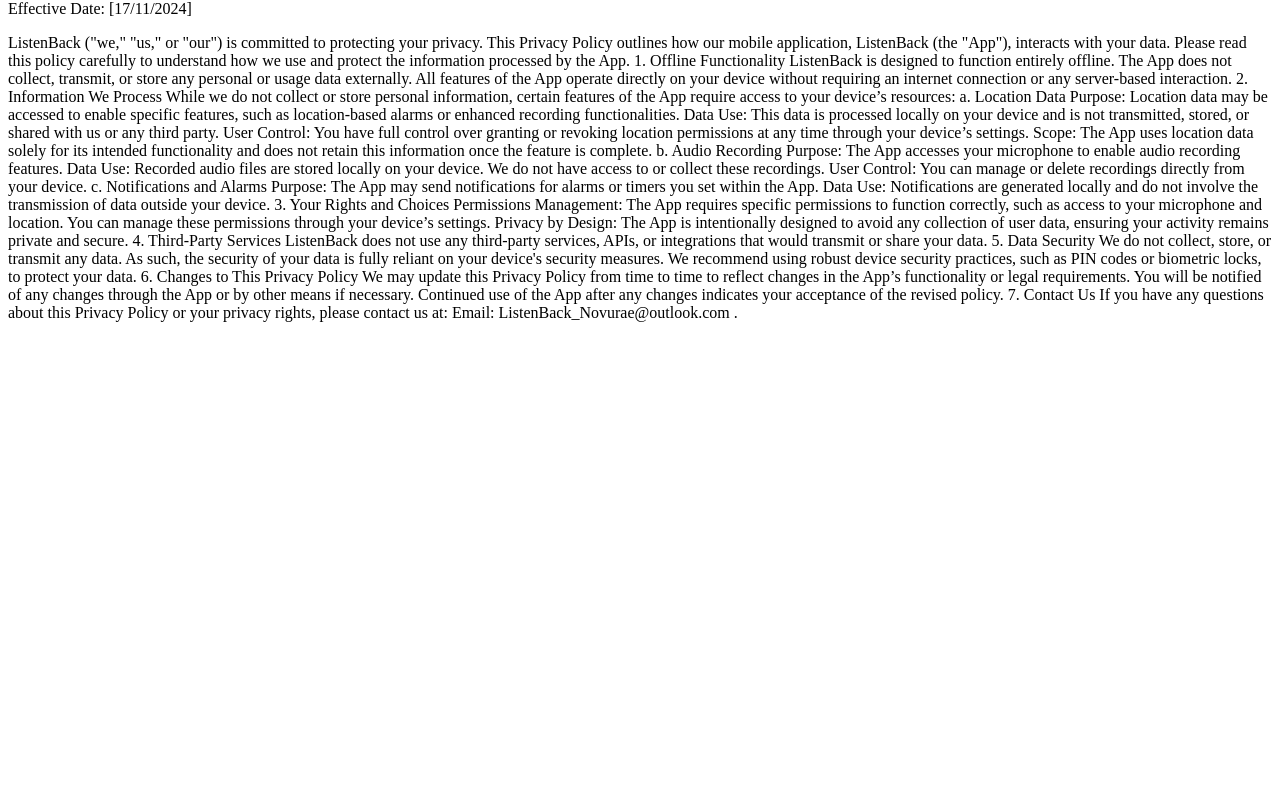
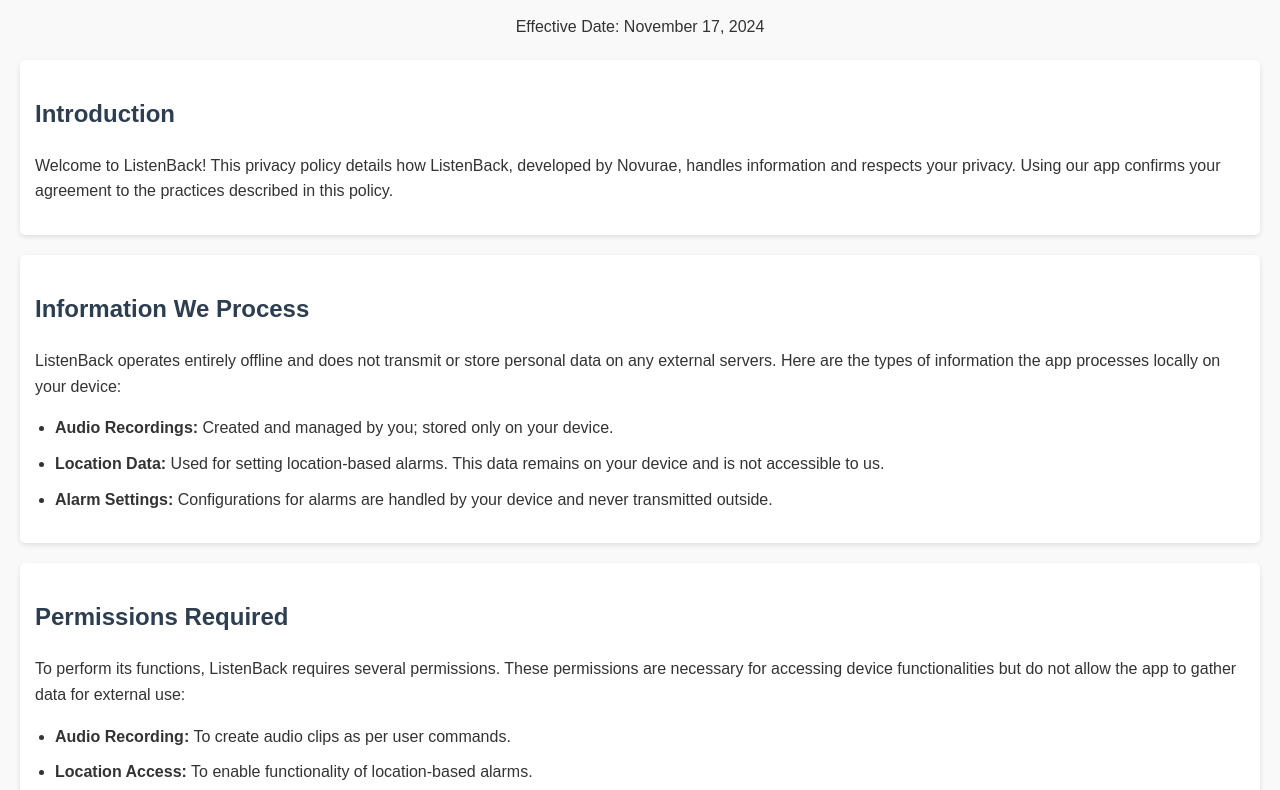
Before and after one commit to sirjackie2002/ListenBack-PrivacyPolicy, a plain HTML site: page index.html in a window 1280 px wide. Shown: the part 80-870 px from the top of the page. Before the commit the page ends 800 px from the top, so only its background shows below. Drawn offline with Linux system fonts and the light colour scheme.

Commit message:
Update index.html

```diff
--- a/index.html
+++ b/index.html
@@ -3,48 +3,96 @@
 <head>
     <meta charset="UTF-8">
     <meta name="viewport" content="width=device-width, initial-scale=1.0">
-    <title>Privacy Policy</title>
+    <title>Privacy Policy - ListenBack</title>
+    <style>
+        body {
+            font-family: Arial, sans-serif;
+            line-height: 1.6;
+            margin: 20px;
+            padding: 0;
+            background-color: #f9f9f9;
+            color: #333;
+        }
+        h1, h2, h3 {
+            color: #2c3e50;
+        }
+        header, footer {
+            text-align: center;
+            margin-bottom: 20px;
+        }
+        section {
+            margin-bottom: 20px;
+            padding: 15px;
+            background: #ffffff;
+            border-radius: 5px;
+            box-shadow: 0 2px 5px rgba(0, 0, 0, 0.1);
+        }
+        footer {
+            font-size: 0.9em;
+            color: #888;
+        }
+        a {
+            color: #3498db;
+            text-decoration: none;
+        }
+        a:hover {
+            text-decoration: underline;
+        }
+        ul {
+            padding-left: 20px;
+        }
+        li {
+            margin-bottom: 10px;
+        }
+    </style>
 </head>
 <body>
+
+<header>
     <h1>Privacy Policy</h1>
- <p>Effective Date: [17/11/2024]</p>
-<p>
-ListenBack ("we," "us," or "our") is committed to protecting your privacy. This Privacy Policy outlines how our mobile application, ListenBack (the "App"), interacts with your data. Please read this policy carefully to understand how we use and protect the information processed by the App.
+    <p>Effective Date: November 17, 2024</p>
+</header>
 
-1. Offline Functionality
-ListenBack is designed to function entirely offline. The App does not collect, transmit, or store any personal or usage data externally. All features of the App operate directly on your device without requiring an internet connection or any server-based interaction.
+<section>
+    <h2>Introduction</h2>
+    <p>Welcome to ListenBack! This privacy policy details how ListenBack, developed by Novurae, handles information and respects your privacy. Using our app confirms your agreement to the practices described in this policy.</p>
+</section>
 
-2. Information We Process
-While we do not collect or store personal information, certain features of the App require access to your device’s resources:
+<section>
+    <h2>Information We Process</h2>
+    <p>ListenBack operates entirely offline and does not transmit or store personal data on any external servers. Here are the types of information the app processes locally on your device:</p>
+    <ul>
+        <li><strong>Audio Recordings:</strong> Created and managed by you; stored only on your device.</li>
+        <li><strong>Location Data:</strong> Used for setting location-based alarms. This data remains on your device and is not accessible to us.</li>
+        <li><strong>Alarm Settings:</strong> Configurations for alarms are handled by your device and never transmitted outside.</li>
+    </ul>
+</section>
 
-a. Location Data
-Purpose: Location data may be accessed to enable specific features, such as location-based alarms or enhanced recording functionalities.
-Data Use: This data is processed locally on your device and is not transmitted, stored, or shared with us or any third party.
-User Control: You have full control over granting or revoking location permissions at any time through your device’s settings.
-Scope: The App uses location data solely for its intended functionality and does not retain this information once the feature is complete.
-b. Audio Recording
-Purpose: The App accesses your microphone to enable audio recording features.
-Data Use: Recorded audio files are stored locally on your device. We do not have access to or collect these recordings.
-User Control: You can manage or delete recordings directly from your device.
-c. Notifications and Alarms
-Purpose: The App may send notifications for alarms or timers you set within the App.
-Data Use: Notifications are generated locally and do not involve the transmission of data outside your device.
-3. Your Rights and Choices
-Permissions Management: The App requires specific permissions to function correctly, such as access to your microphone and location. You can manage these permissions through your device’s settings.
-Privacy by Design: The App is intentionally designed to avoid any collection of user data, ensuring your activity remains private and secure.
-4. Third-Party Services
-ListenBack does not use any third-party services, APIs, or integrations that would transmit or share your data.
+<section>
+    <h2>Permissions Required</h2>
+    <p>To perform its functions, ListenBack requires several permissions. These permissions are necessary for accessing device functionalities but do not allow the app to gather data for external use:</p>
+    <ul>
+        <li><strong>Audio Recording:</strong> To create audio clips as per user commands.</li>
+        <li><strong>Location Access:</strong> To enable functionality of location-based alarms.</li>
+        <li><strong>Storage Access:</strong> To save and manage recordings and alarm configurations locally.</li>
+        <li><strong>Exact Alarm Scheduling:</strong> To schedule alarms that trigger at precise times.</li>
+    </ul>
+</section>
 
-5. Data Security
-We do not collect, store, or transmit any data. As such, the security of your data is fully reliant on your device's security measures. We recommend using robust device security practices, such as PIN codes or biometric locks, to protect your data.
+<section>
+    <h2>Your Rights and Controls</h2>
+    <p>As ListenBack does not collect or store personal data, there are no direct means to request data access or deletion. All data you create and manage through the app resides solely on your device, ensuring you maintain complete control over your personal information and its security.</p>
+</section>
 
-6. Changes to This Privacy Policy
-We may update this Privacy Policy from time to time to reflect changes in the App’s functionality or legal requirements. You will be notified of any changes through the App or by other means if necessary. Continued use of the App after any changes indicates your acceptance of the revised policy.
+<section>
+    <h2>Changes to This Policy</h2>
+    <p>We may update this privacy policy to reflect changes to our practices or for other operational, legal, or regulatory reasons. We encourage you to review this page periodically for the latest information on our privacy practices.</p>
+</section>
 
-7. Contact Us
-If you have any questions about this Privacy Policy or your privacy rights, please contact us at:
+<footer>
+    <p>&copy; 2024 Novurae - ListenBack. All rights reserved.</p>
+    <p>Contact us with any questions or concerns at <a href="mailto:ListenBack_Novurae@outlook.com">ListenBack_Novurae@outlook.com</a>.</p>
+</footer>
 
-Email: ListenBack_Novurae@outlook.com
-  .</p>
 </body>
 </html>
```
